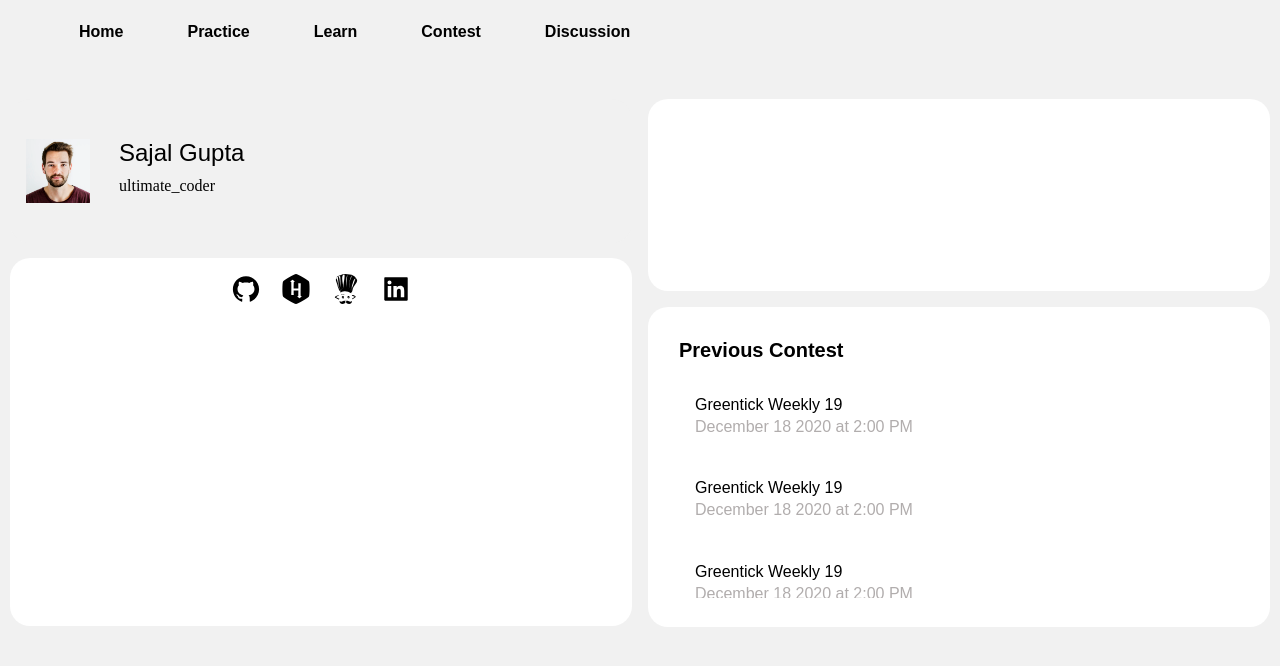
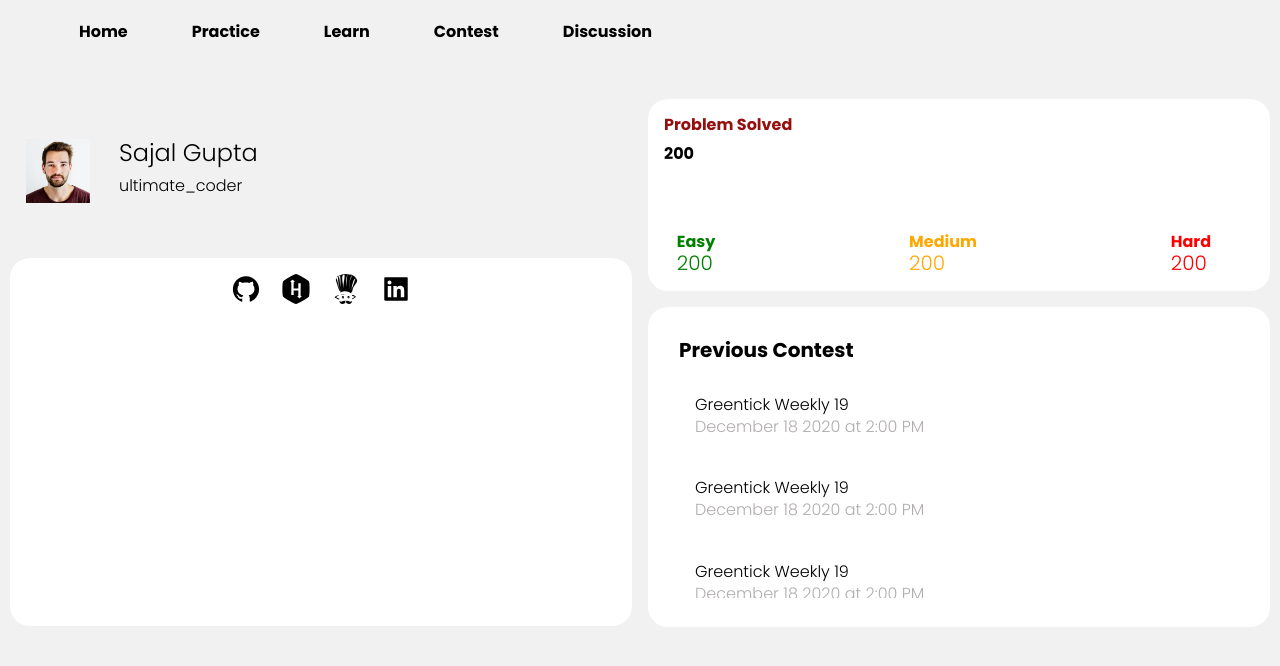
Before and after one commit to sajalgupta06/GreenTick, a React (Create React App) app: page / in a window 1280 px wide. Shown: the top 666 px of the page. Built offline with nearby package versions, Linux system fonts and the light colour scheme.

Commit message:
dashboard 2nd column

```diff
--- a/src/components/Dashboard.js
+++ b/src/components/Dashboard.js
@@ -38,7 +38,19 @@ export default function Dashboard() {
           <h4>ultimate_coder</h4>
         </div>
       </div>
-      <div className="card2" id="card2"></div>
+      <div className="card2" id="card2">
+      <div className="problem_solved">
+      <h6 style={{color:"#960f0f",fontWeight:"900"}}>Problem Solved</h6>
+
+      <span style={{fontWeight:"700"}}>200</span>
+      </div>
+      <div className="level">
+        <h4 style={{color:"green",fontWeight:"900"}}>Easy<br></br><h5>200</h5></h4>
+        <h4 style={{color:"#ffa800",fontWeight:"900"}}>Medium<br></br><h5>200</h5></h4>
+        <h4 style={{color:"red",fontWeight:"900"}}>Hard<br></br><h5>200</h5></h4>
+      </div>
+
+      </div>
 
       <div className="card2" id="card3">
         <div className="react_icons">
--- a/src/components/Navbar.js
+++ b/src/components/Navbar.js
@@ -1,7 +1,6 @@
 import React, { useState } from "react";
 import "../css/navbar.css";
-import { FaRegUserCircle } from "react-icons/fa";
-import { IoNotificationsOutline } from "react-icons/io5";
+
 import {Link} from 'react-router-dom'
 
 export default function Navbar() {
--- a/src/css/dashboard.css
+++ b/src/css/dashboard.css
@@ -1,4 +1,4 @@
-
+@import url("https://fonts.googleapis.com/css2?family=Poppins:wght@300;700&display=swap");
 *{
   box-sizing: border-box;
 }
@@ -51,6 +51,25 @@
 
 #card2 {
   width: 100%;
+  color: #000;
+}
+#card2 .level
+{
+  display: flex;
+  justify-content: space-between;
+  position: absolute;
+  bottom: 0px;
+  width: 90%;
+  margin-right: 2em;
+  font-family: "Poppins";
+}
+#card2 .level h4{
+  margin-left: 0.8em;
+  margin-right: 0.8em;
+  font-size: 1em;
+}
+.problem_solved h6{
+  font-family: "Poppins";
 }
 
 #card1 img{
```
Also changed, not shown: 1 other file (tests, documents, lock files or other folders).
